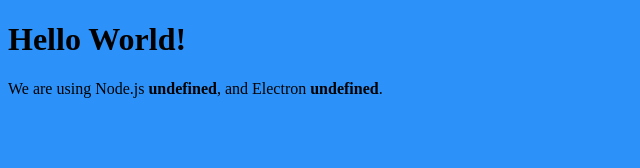
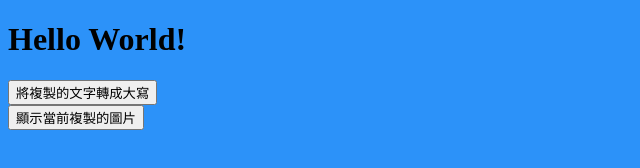
Before and after one commit to hsimao/electron, an Electron app: page index.html in a window 1000 px wide. Shown: the whole page, without its empty margins (0-640 px from the left). Drawn offline with Linux system fonts and the light colour scheme; no server answers.

Commit message:
add: coipboard

```diff
--- a/index.html
+++ b/index.html
@@ -1,8 +1,8 @@
 <!DOCTYPE html>
 <html>
   <head>
-    <meta charset="UTF-8">
-    <meta http-equiv="Content-Security-Policy" content="script-src 'self' 'unsafe-inline'">
+    <meta charset="UTF-8" />
+    <meta http-equiv="Content-Security-Policy" content="script-src 'self' 'unsafe-inline'" />
     <title>Hello World!</title>
     <style media="screen">
       body {
@@ -14,13 +14,28 @@
   <body>
     <h1>Hello World!</h1>
 
-    <!-- All of the Node.js APIs are available in this renderer process. -->
-    We are using Node.js <strong><script>document.write( process.versions.node)</script></strong>,
-    and Electron <strong><script>document.write( process.versions.electron )</script></strong>.
+    <button onclick="makeUpper()">將複製的文字轉成大寫</button><br />
+    <button onclick="showImage()">顯示當前複製的圖片</button><br />
+    <img src="" id="copyImage" />
 
     <script>
-      // You can also require other files to run in this process
-      require('./renderer.js')
+      const { clipboard } = require('electron')
+
+      // 印出當前複製文字
+      console.log('clipboard', clipboard.readText())
+
+      // 將複製的文字轉成大寫
+      const makeUpper = () => {
+        let copyText = clipboard.readText()
+
+        clipboard.writeText(copyText.toUpperCase())
+      }
+
+      // 將當前複製的圖片顯示到畫面上
+      const showImage = () => {
+        const image = clipboard.readImage()
+        document.getElementById('copyImage').src = image.toDataURL(image)
+      }
     </script>
   </body>
 </html>
--- a/main.js
+++ b/main.js
@@ -1,5 +1,5 @@
 // Modules
-const { app, BrowserWindow } = require('electron')
+const { app, BrowserWindow, clipboard } = require('electron')
 
 // Keep a global reference of the window object, if you don't, the window will
 // be closed automatically when the JavaScript object is garbage collected.
@@ -7,6 +7,8 @@
 
 // Create a new BrowserWindow when `app` is ready
 function createWindow() {
+  clipboard.writeText('Hello from the main process!')
+
   mainWindow = new BrowserWindow({
     width: 1000,
     height: 800,
```
